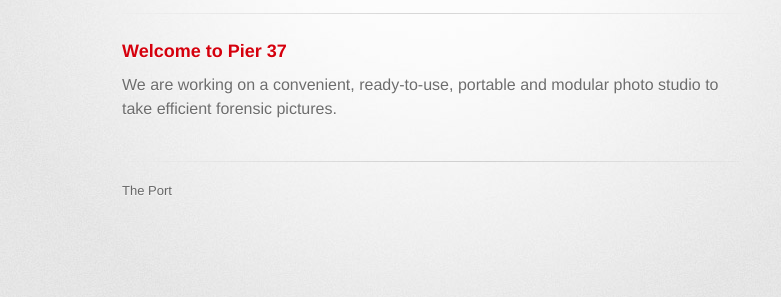
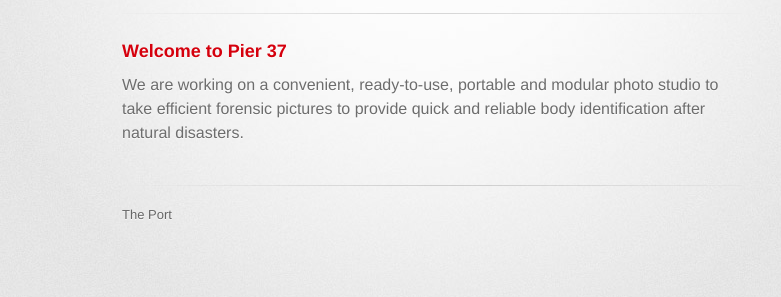
Before and after one commit to THEPortatCERN/Hackathon2016-Pier37, a plain HTML site: page index.html in a window 1280 px wide. Shown: the part 217-514 px from the top of the page, without its empty margins (208-989 px from the left). Drawn offline with nearby package versions, Linux system fonts and the light colour scheme; a script that the page names is missing; a web font is replaced by a local one.

Commit message:
Update mission

```diff
--- a/index.html
+++ b/index.html
@@ -32,7 +32,7 @@
             Welcome to Pier 37
           </h3>
 
-          <p>We are working on a convenient, ready-to-use, portable and modular photo studio to take efficient forensic pictures.</p>
+          <p>We are working on a convenient, ready-to-use, portable and modular photo studio to take efficient forensic pictures to provide quick and reliable body identification after natural disasters.</p>
         </section>
 
         <section id="images">
```
